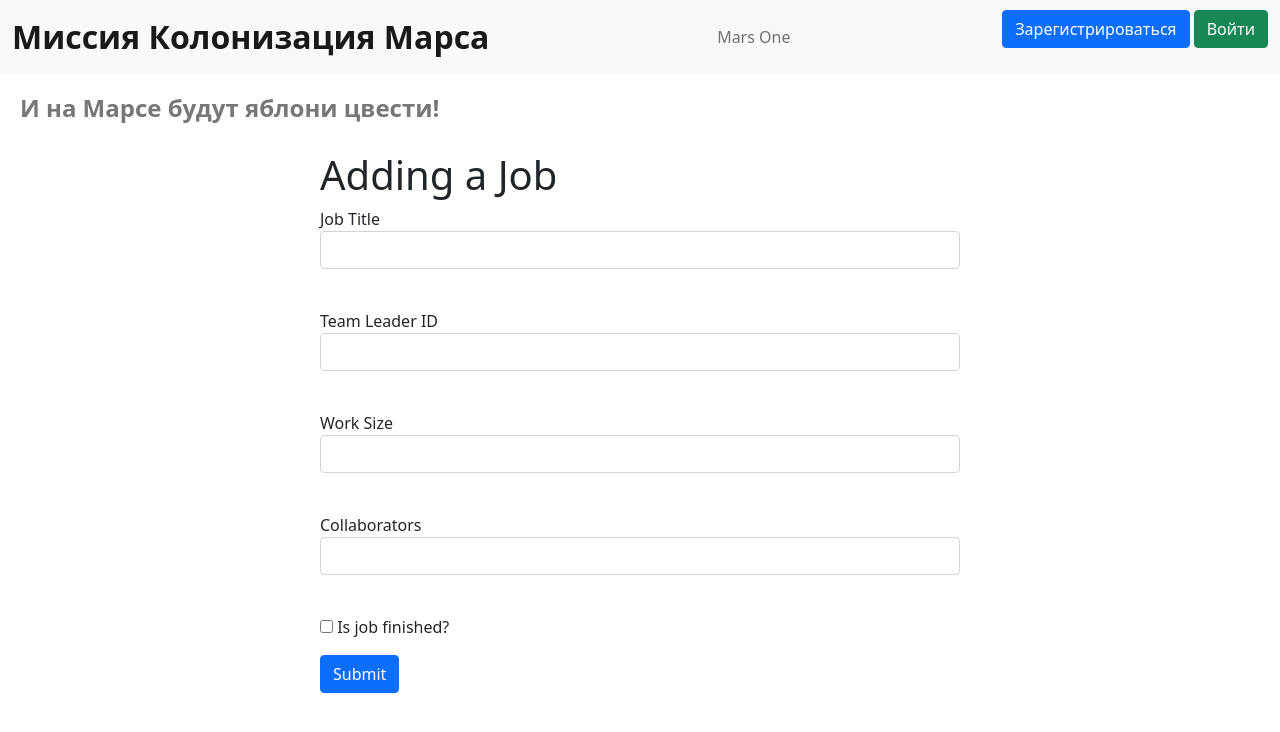
After one commit to Masynchin/fwtf, a Flask app: page /addjob in a window 1280 px wide. The commit adds this page. Shown: the top 732 px of the page. Run offline with Flask 2, Linux system fonts and the light colour scheme.

Commit message:
13 - addjob

```diff
--- a/app/forms.py
+++ b/app/forms.py
@@ -27,3 +27,12 @@ class RegisterForm(FlaskForm):
     speciality = StringField("Speciality", validators=[DataRequired()])
     address = StringField("Address", validators=[DataRequired()])
     submit = SubmitField("Доступ")
+
+
+class JobForm(FlaskForm):
+    job           = StringField("Job Title", validators=[DataRequired()])
+    team_leader   = IntegerField("Team Leader ID", validators=[DataRequired()])
+    work_size     = IntegerField("Work Size", validators=[DataRequired()])
+    collaborators = StringField("Collaborators", validators=[DataRequired()])
+    is_finished   = BooleanField("Is job finished?")
+    submit        = SubmitField("Submit")
--- a/app/routes.py
+++ b/app/routes.py
@@ -6,8 +6,8 @@ from flask_login import current_user, login_user, logout_user, login_required
 from werkzeug.security import generate_password_hash
 
 from app import app, db
-from app.forms import LoginForm, ImageForm, RegisterForm
-from app.models import User, Jobs
+from app.forms import *
+from app.models import *
 
 
 @app.route("/index/<title>")
@@ -158,3 +158,30 @@ def login():
 def logout():
     logout_user()
     return redirect("/")
+
+
+@app.route("/addjob", methods=["GET", "POST"])
+def addjob():
+    form = JobForm()
+    if form.validate_on_submit():
+        team_leader = form.team_leader.data
+        collaborators = form.collaborators.data
+        for worker_id in [team_leader, *map(int, collaborators.split(","))]:
+            worker = User.query.get(worker_id)
+            if worker is None:
+                flash("Incorrect team_leader or collaborator ID")
+                return render_template("addjob.html", form=form)
+
+        job = Jobs(
+            team_leader=team_leader,
+            job=form.job.data,
+            work_size=form.work_size.data,
+            collaborators=collaborators,
+            is_finished=form.is_finished.data
+        )
+        db.session.add(job)
+        db.session.commit()
+
+        return redirect("/")
+
+    return render_template("addjob.html", form=form)
--- a/app/static/css/style.css
+++ b/app/static/css/style.css
@@ -104,3 +104,8 @@
     margin: auto;
     width: 50vw;
 }
+
+.addjob-container {
+    margin: auto;
+    width: 50vw;
+}
--- /dev/null
+++ b/app/templates/addjob.html
@@ -0,0 +1,51 @@
+{% extends "base.html" %}
+
+{% block title %}Adding a Job{% endblock %}
+
+{% block content %}
+<div class="addjob-container">
+   <h1>Adding a Job</h1>
+   <form action="" method="post">
+      {{ form.hidden_tag() }}
+      <p>
+         {{ form.job.label }}<br>
+         {{ form.job(class="form-control") }}<br>
+            {% for error in form.job.errors %}
+               <div class="alert alert-danger" role="alert">
+                  {{ error }}
+               </div>
+         {% endfor %}
+      </p>
+      <p>
+         {{ form.team_leader.label }}<br>
+         {{ form.team_leader(class="form-control") }}<br>
+         {% for error in form.team_leader.errors %}
+            <div class="alert alert-danger" role="alert">
+               {{ error }}
+            </div>
+         {% endfor %}
+      </p>
+      <p>
+         {{ form.work_size.label }}<br>
+         {{ form.work_size(class="form-control") }}<br>
+         {% for error in form.work_size.errors %}
+            <div class="alert alert-danger" role="alert">
+               {{ error }}
+            </div>
+         {% endfor %}
+      </p>
+      <p>
+         {{ form.collaborators.label }}<br>
+         {{ form.collaborators(class="form-control") }}<br>
+         {% for error in form.collaborators.errors %}
+            <div class="alert alert-danger" role="alert">
+               {{ error }}
+            </div>
+         {% endfor %}
+      </p>
+      <p>{{ form.is_finished() }} {{ form.is_finished.label }}</p>
+      <p>{{ form.submit(type="submit", class="btn btn-primary") }}</p>
+      <div>{{ message }}</div>
+   </form>
+</div>
+{% endblock %}
```
Also changed, not shown: app/app.db.
